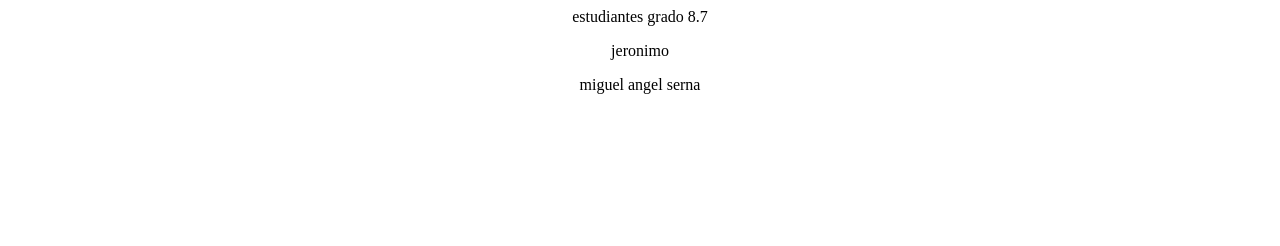
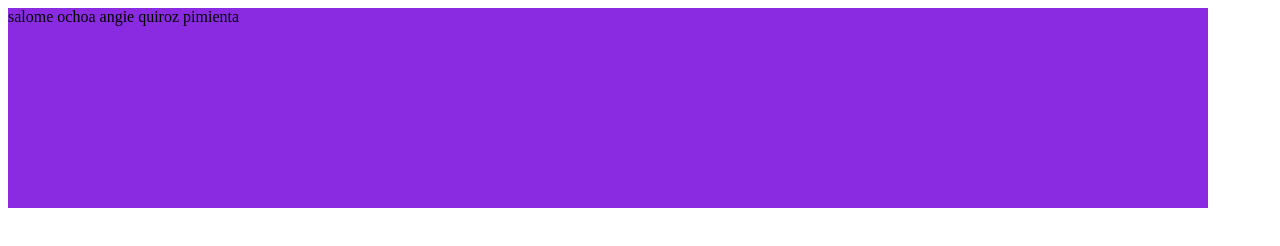
Before and after one commit to sernamiguel12/pagina-8.7, a plain HTML site: page index.html in a window 1280 px wide. Drawn offline with Linux system fonts and the light colour scheme.

Commit message:
actualización 1 18/03/2024

```diff
--- a/index.html
+++ b/index.html
@@ -2,23 +2,14 @@
 <html lang="en">
 <head>
     <meta charset="UTF-8">
-    <meta http-equiv="X-UA-Compatible" content="IE=edge">
     <meta name="viewport" content="width=device-width, initial-scale=1.0">
     <title>Document</title>
+    <link rel="stylesheet" href="temas.css">
 </head>
 <body>
-
-
-      <center>
-        estudiantes grado 8.7
-      <p>  jeronimo
-
-      </p>
-        miguel angel serna
-      </center>
-
-
-
-
+  <div  class="contenedor">
+    salome ochoa
+    angie quiroz pimienta
+  </div>
 </body>
 </html>
--- /dev/null
+++ b/temas.css
@@ -0,0 +1,10 @@
+.contenedor{
+
+width: 1200px;
+height: 200px;
+background-color: blueviolet;
+
+
+
+
+}
```
